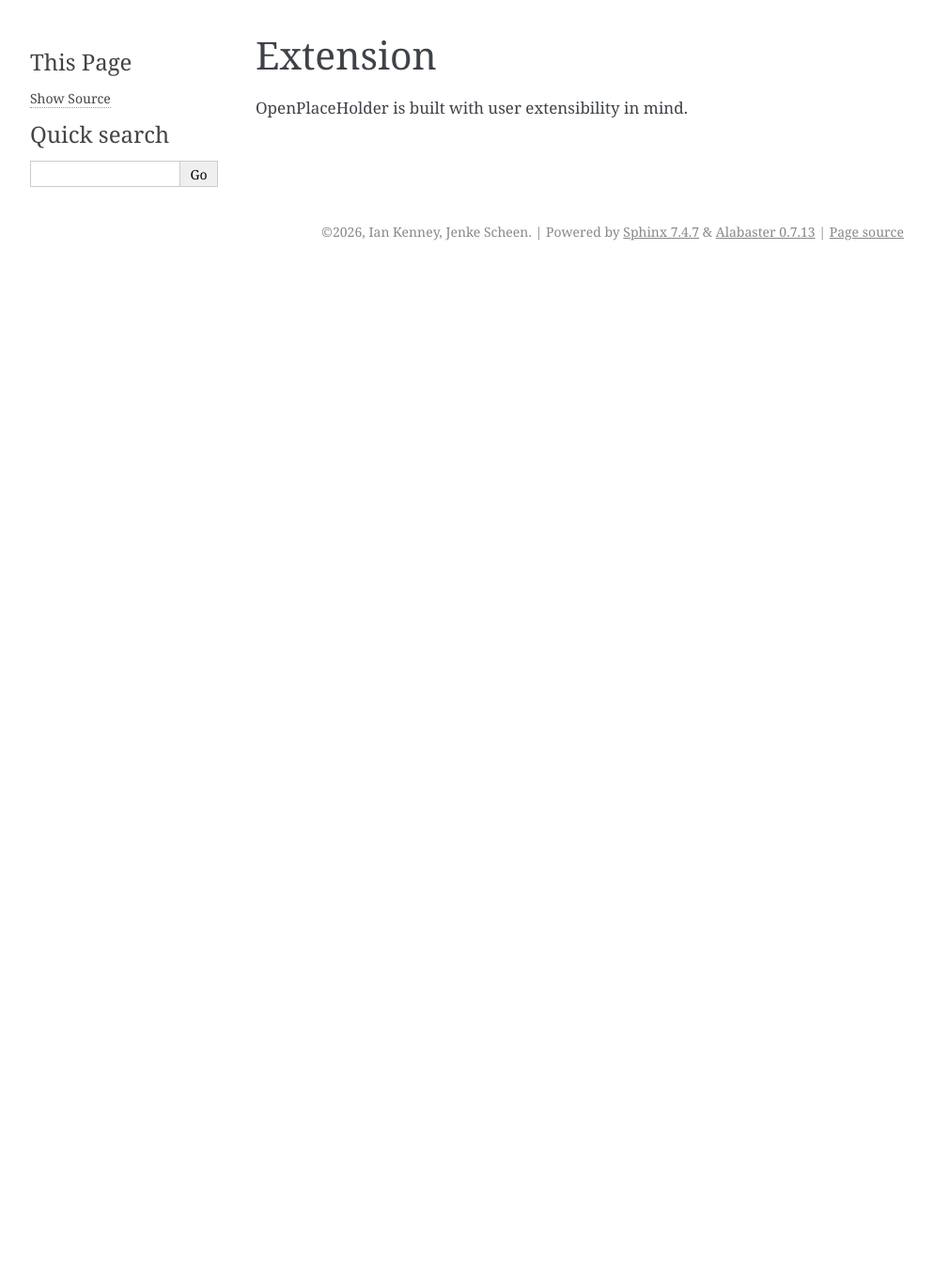
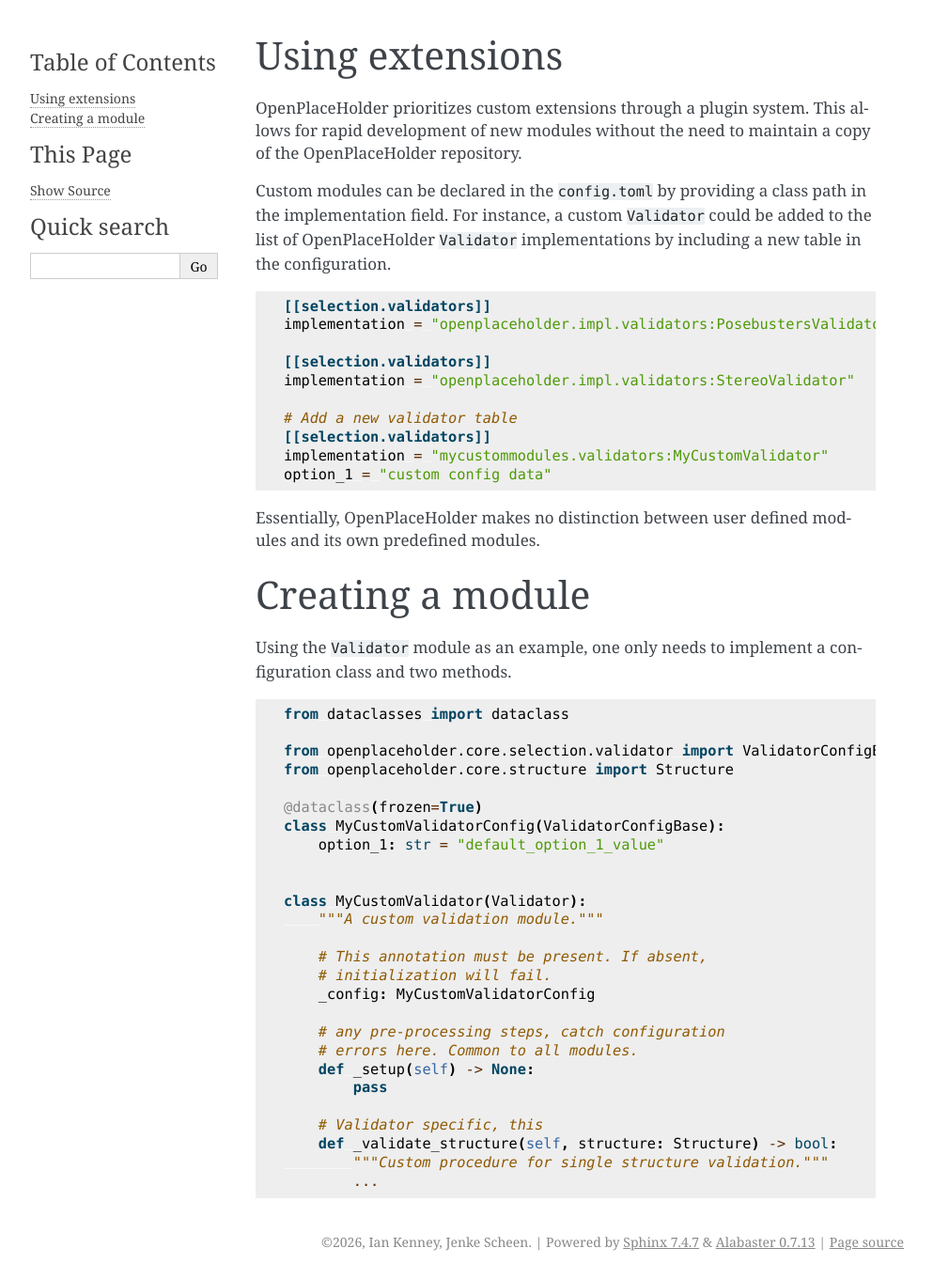
Before and after one commit to omsf/openplaceholder, a Sphinx documentation site: the page built from docs/custom_extensions.rst, in a window 1280 px wide. Shown: the whole page at 94% size, without its empty margins (148-1141 px from the left). Built offline with Sphinx 7.4.7, drawn with Linux system fonts in a browser that asks for light colours; before the commit the page ends 900 px from its top, so only the background shows below that.

Commit message:
Expand on extensions

```diff
--- a/docs/custom_extensions.rst
+++ b/docs/custom_extensions.rst
@@ -1,4 +1,55 @@
-Extension
-=========
+Using extensions
+================
 
-OpenPlaceHolder is built with user extensibility in mind.
+OpenPlaceHolder prioritizes custom extensions through a plugin system. This allows for rapid development of new modules without the need to maintain a copy of the OpenPlaceHolder repository.
+
+Custom modules can be declared in the ``config.toml`` by providing a class path in the implementation field. For instance, a custom ``Validator`` could be added to the list of OpenPlaceHolder ``Validator`` implementations by including a new table in the configuration.
+
+.. code:: toml
+
+   [[selection.validators]]
+   implementation = "openplaceholder.impl.validators:PosebustersValidator"
+
+   [[selection.validators]]
+   implementation = "openplaceholder.impl.validators:StereoValidator"
+
+   # Add a new validator table
+   [[selection.validators]]
+   implementation = "mycustommodules.validators:MyCustomValidator"
+   option_1 = "custom config data"
+
+Essentially, OpenPlaceHolder makes no distinction between user defined modules and its own predefined modules.
+
+Creating a module
+=================
+
+Using the ``Validator`` module as an example, one only needs to implement a configuration class and two methods.
+
+.. code:: python
+
+    from dataclasses import dataclass
+
+    from openplaceholder.core.selection.validator import ValidatorConfigBase, Validator
+    from openplaceholder.core.structure import Structure
+
+    @dataclass(frozen=True)
+    class MyCustomValidatorConfig(ValidatorConfigBase):
+        option_1: str = "default_option_1_value"
+
+
+    class MyCustomValidator(Validator):
+        """A custom validation module."""
+
+	# This annotation must be present. If absent,
+	# initialization will fail.
+	_config: MyCustomValidatorConfig
+
+        # any pre-processing steps, catch configuration
+	# errors here. Common to all modules.
+        def _setup(self) -> None:
+            pass
+
+        # Validator specific, this
+	def _validate_structure(self, structure: Structure) -> bool:
+	    """Custom procedure for single structure validation."""
+	    ...
```
